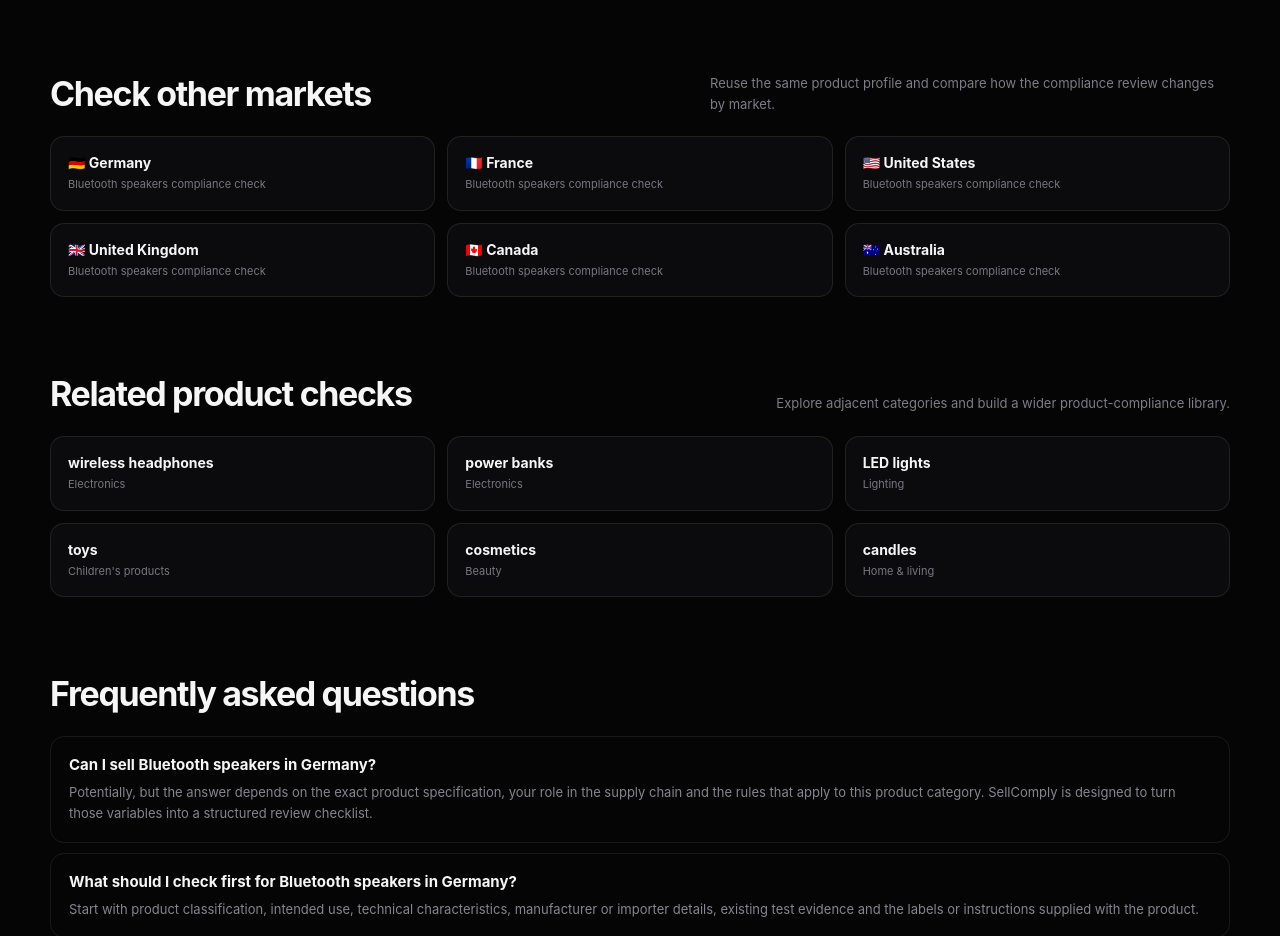
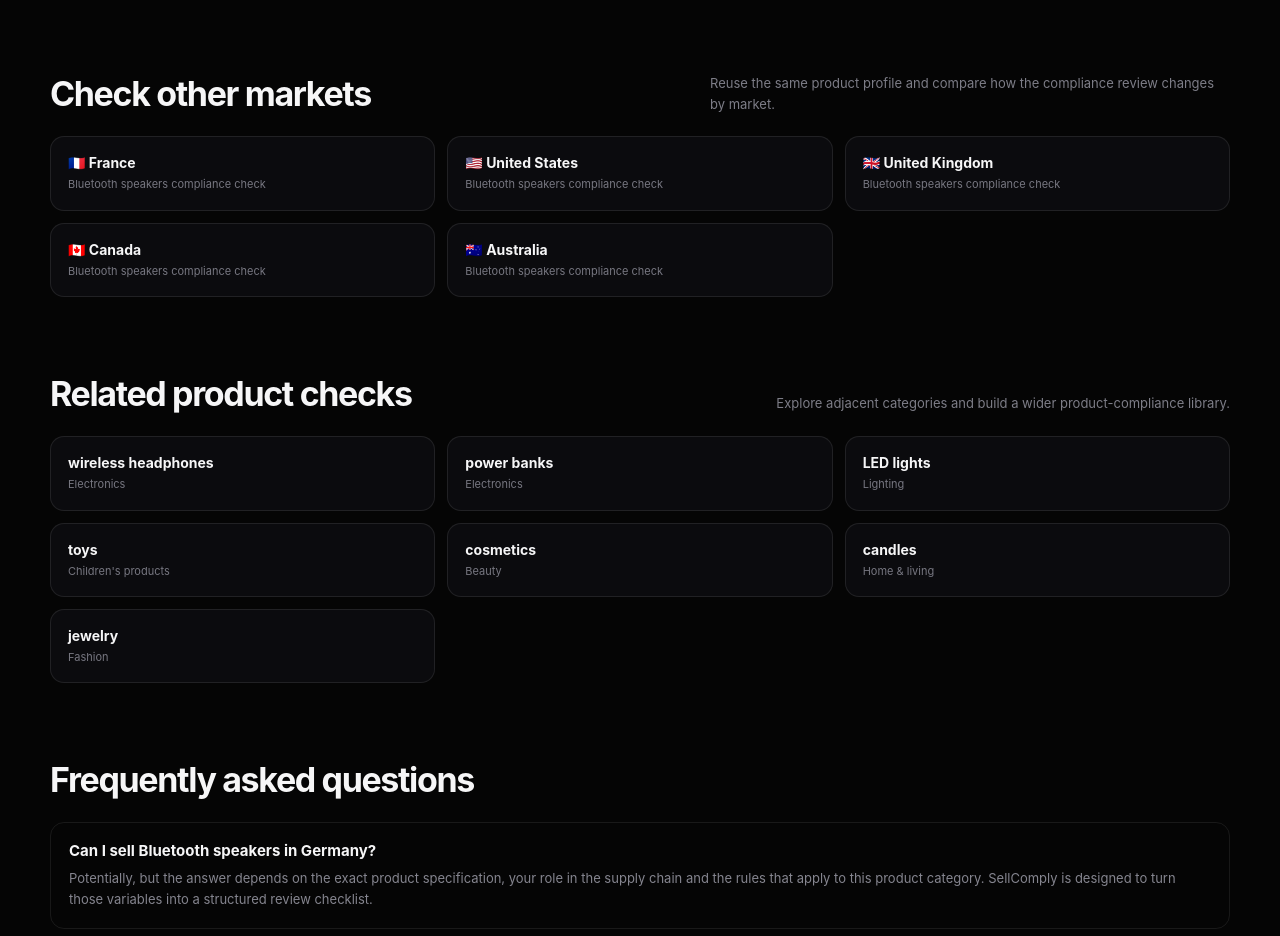
Before and after one commit to SviatF/sell-comply, a Next.js app: page /sell/bluetooth-speakers/germany in a window 1280 px wide. Shown: the part 1700-2636 px from the top of the page. Built offline with nearby package versions, Linux system fonts and the light colour scheme.

Commit message:
seo: centralize dynamic internal links and remove self-links

```diff
--- a/app/components/ComplianceSeoPage.tsx
+++ b/app/components/ComplianceSeoPage.tsx
@@ -1,11 +1,12 @@
 import Link from "next/link";
-import { MarketSeo, MarketplaceSeo, ProductSeo, marketplaces, markets, products } from "@/lib/seo-data";
+import type { MarketSeo, MarketplaceSeo, ProductSeo } from "@/lib/seo-data";
 import { SeoFooter, SeoHeader } from "./SeoChrome";
 import ReviewDisclosure from "./ReviewDisclosure";
 import SeoBreadcrumbs from "./SeoBreadcrumbs";
 import { getMarketplaceProductBreadcrumbs, getProductMarketBreadcrumbs } from "@/lib/seo-breadcrumbs";
 import SeoJsonLd from "./SeoJsonLd";
 import { buildFaqPageSchema, buildWebPageSchema } from "@/lib/seo-structured-data";
+import { getMarketplaceProductInternalLinks, getProductMarketInternalLinks } from "@/lib/seo-internal-links";
 
 type Props = {
   product: ProductSeo;
@@ -38,8 +39,11 @@ export default function ComplianceSeoPage({ product, market, marketplace }: Prop
     ? [...product.reviewAreas, ...market.reviewAreas].slice(0, 7)
     : [...product.reviewAreas, ...(marketplace?.reviewAreas ?? [])].slice(0, 7);
 
-  const relatedMarkets = markets.slice(0, 6);
-  const relatedProducts = products.filter((item) => item.slug !== product.slug).slice(0, 6);
+  const internalLinks = market
+    ? getProductMarketInternalLinks(product, market)
+    : marketplace
+      ? getMarketplaceProductInternalLinks(product, marketplace)
+      : { markets: [], products: [], marketplaces: [] };
 
   const faqs = market
     ? [
@@ -167,17 +171,14 @@ export default function ComplianceSeoPage({ product, market, marketplace }: Prop
         <section className="seo-section">
           <div className="seo-section-head"><h2>{market ? "Check other markets" : "Popular target markets"}</h2><p>Reuse the same product profile and compare how the compliance review changes by market.</p></div>
           <div className="link-grid">
-            {relatedMarkets.map((item) => <Link className="seo-link-card" key={item.slug} href={`/sell/${product.slug}/${item.slug}`}><strong>{item.flag} {item.name}</strong><span>{product.name} compliance check</span></Link>)}
+            {internalLinks.markets.map((link) => <Link className="seo-link-card" key={link.href} href={link.href}><strong>{link.icon ? `${link.icon} ` : ""}{link.label}</strong><span>{link.description}</span></Link>)}
           </div>
         </section>
 
         <section className="seo-section">
           <div className="seo-section-head"><h2>Related product checks</h2><p>Explore adjacent categories and build a wider product-compliance library.</p></div>
           <div className="link-grid">
-            {relatedProducts.map((item) => {
-              const href = market ? `/sell/${item.slug}/${market.slug}` : `/marketplaces/${marketplace?.slug}/${item.slug}`;
-              return <Link className="seo-link-card" key={item.slug} href={href}><strong>{item.name}</strong><span>{item.category}</span></Link>;
-            })}
+            {internalLinks.products.map((link) => <Link className="seo-link-card" key={link.href} href={link.href}><strong>{link.label}</strong><span>{link.description}</span></Link>)}
           </div>
         </section>
 
@@ -188,7 +189,7 @@ export default function ComplianceSeoPage({ product, market, marketplace }: Prop
 
         <section className="seo-section">
           <div className="seo-section-head"><h2>Compare marketplace requirements</h2><p>Product compliance and platform eligibility should be reviewed together.</p></div>
-          <div className="link-grid">{marketplaces.map((item) => <Link className="seo-link-card" key={item.slug} href={`/marketplaces/${item.slug}/${product.slug}`}><strong>{item.name}</strong><span>{product.name} marketplace compliance</span></Link>)}</div>
+          <div className="link-grid">{internalLinks.marketplaces.map((link) => <Link className="seo-link-card" key={link.href} href={link.href}><strong>{link.label}</strong><span>{link.description}</span></Link>)}</div>
         </section>
       </main>
       <SeoFooter />
```
